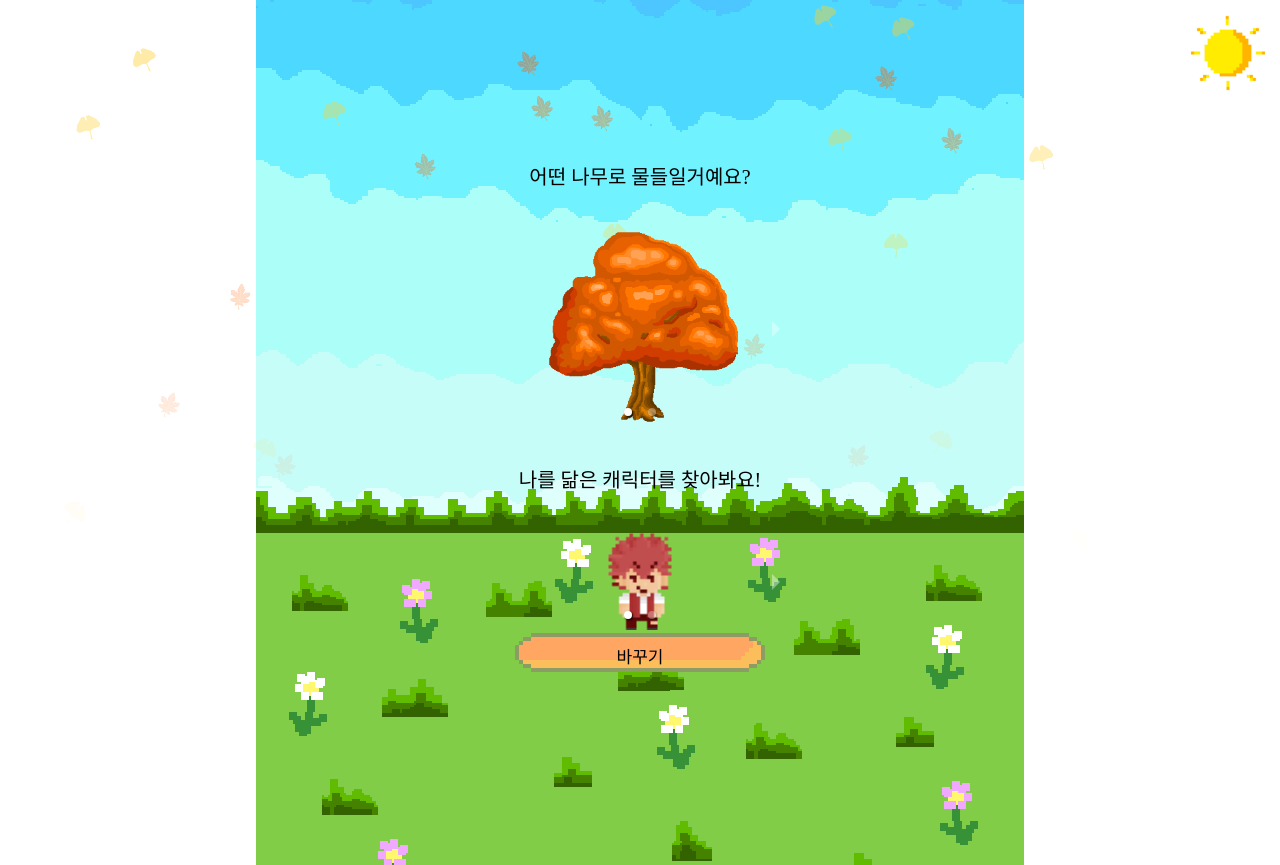
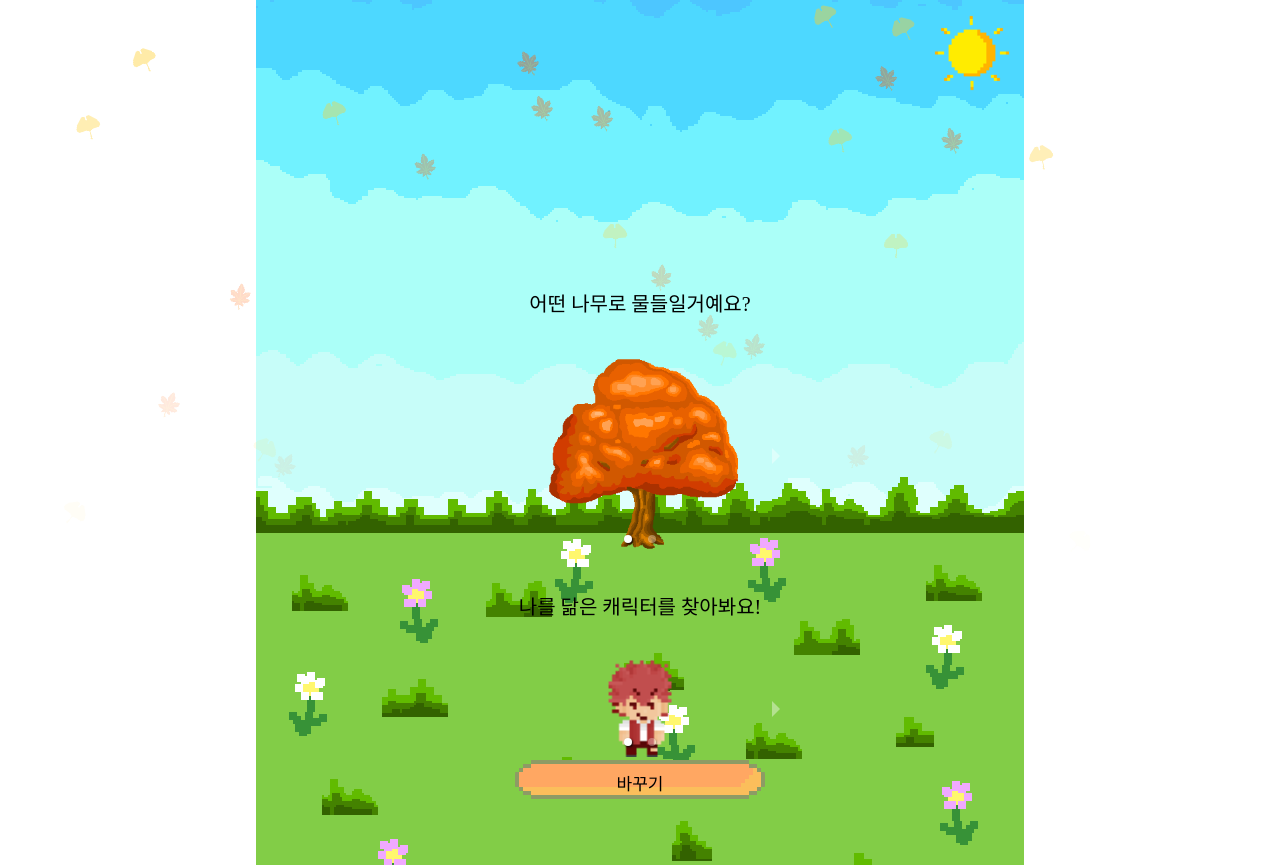
Before and after one commit to minseong0324/MapleMailbox-Frontend, a React (Vite) app: page /select-character-tree in a window 1280 px wide. Built offline with nearby package versions, Linux system fonts and the light colour scheme.

Commit message:
Menu SunButton 반응형 구현

```diff
--- a/src/components/Menu/Menu.tsx
+++ b/src/components/Menu/Menu.tsx
@@ -19,6 +19,7 @@ const Menu: React.FC<MenuProps> = ({ onServiceDescription }) => {
   }, [isOpen]);
 
   return (
+    <s.Wrapper>
     <s.SunWrapper>
     <s.SunButton onClick={handleMenuToggle} />
       {isOpen &&
@@ -47,6 +48,7 @@ const Menu: React.FC<MenuProps> = ({ onServiceDescription }) => {
         </s.MenuWrapper>
       )}
     </s.SunWrapper>
+    </s.Wrapper>
   );
 };
 
--- a/src/components/Menu/style.ts
+++ b/src/components/Menu/style.ts
@@ -4,10 +4,20 @@ import sunImg from '../../assets/sunImg/sun.png';
 
 const SunWrapper = styled.div`
   font-family: 'DOSSaemmul';
-  position: absolute;
+  position: fixed;
   top: 10px;
   right: 10px;
   z-index: 1;
+
+  @media (min-width: 769px) {
+    right: calc(50% - 384px + 10px);
+  }
+`;
+
+
+const Wrapper = styled.div`
+  max-width: 768px;
+  margin: auto;
 `;
 
 const SunButton = styled.button`
@@ -119,5 +129,6 @@ export const s = {
     SunRay,
     MenuItem,
     StyledLinkContainer,
-    StyledLink
+    StyledLink,
+    Wrapper
 }
```
